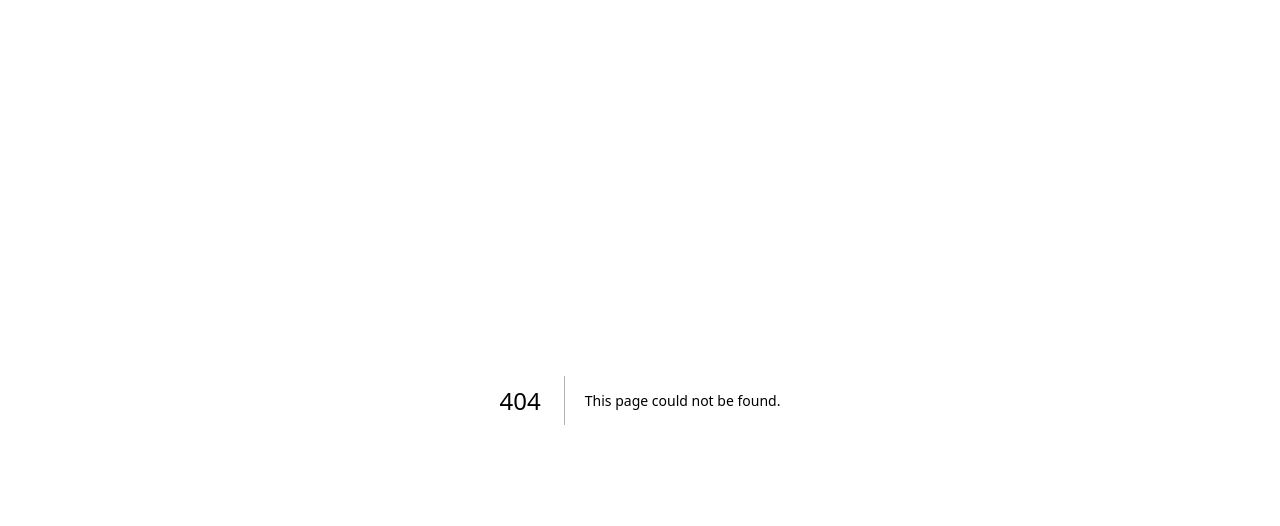
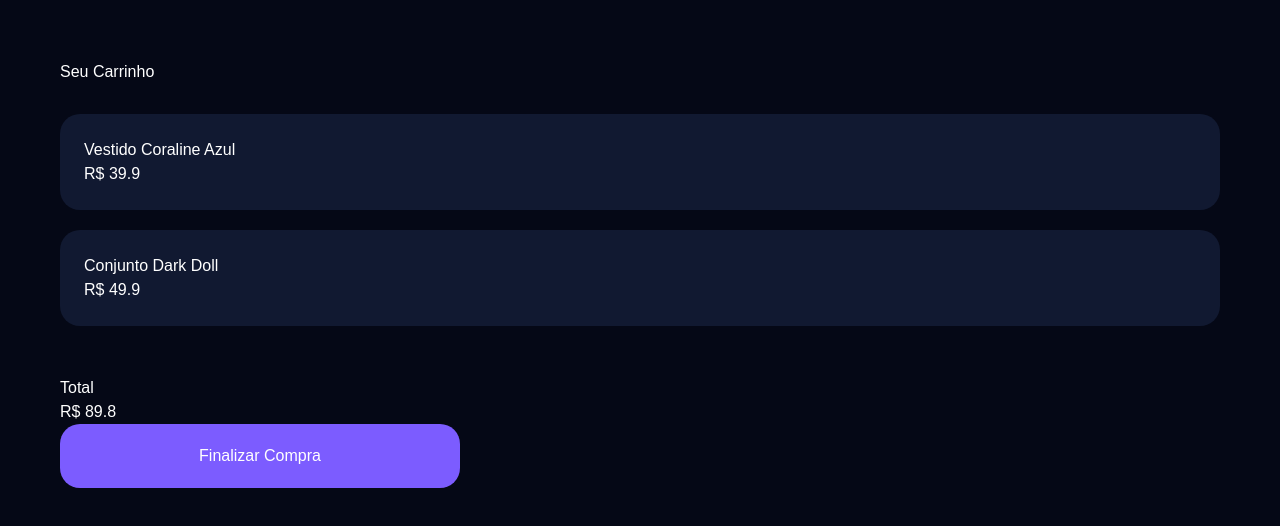
Before and after one commit to Coraline-Fits/coraline-fits, a Next.js app: page /carrinho in a window 1280 px wide. Before the commit this address had no page. Shown: the top 526 px of the page. Built offline with nearby package versions, Linux system fonts and the light colour scheme.

Commit message:
carrinho

```diff
--- /dev/null
+++ b/app/carrinho/page.tsx
@@ -0,0 +1,126 @@
+export default function Carrinho(){
+
+const itens=[
+
+{
+nome:
+"Vestido Coraline Azul",
+
+preco:
+39.90
+},
+
+{
+nome:
+"Conjunto Dark Doll",
+
+preco:
+49.90
+}
+
+]
+
+const total=
+itens.reduce(
+(a,b)=>
+a+b.preco,
+0
+)
+
+return(
+
+<div
+style={{
+background:"#050816",
+minHeight:"100vh",
+padding:60,
+color:"white"
+}}
+>
+
+<h1>
+Seu Carrinho
+</h1>
+
+<div
+style={{
+display:"grid",
+gap:20,
+marginTop:30
+}}
+>
+
+{
+
+itens.map(
+(item)=>
+
+<div
+key={item.nome}
+
+style={{
+background:"#111931",
+padding:24,
+borderRadius:20
+}}
+>
+
+<h2>
+{item.nome}
+</h2>
+
+<p>
+R$ {item.preco}
+</p>
+
+</div>
+
+)
+
+}
+
+</div>
+
+<div
+style={{
+marginTop:50
+}}
+>
+
+<h2>
+
+Total
+
+</h2>
+
+<h1>
+
+R$ {total}
+
+</h1>
+
+<button
+
+style={{
+padding:20,
+width:400,
+maxWidth:"100%",
+background:"#7c5cff",
+border:"none",
+borderRadius:20,
+color:"white"
+}}
+
+>
+
+Finalizar Compra
+
+</button>
+
+</div>
+
+</div>
+
+)
+
+}
```
